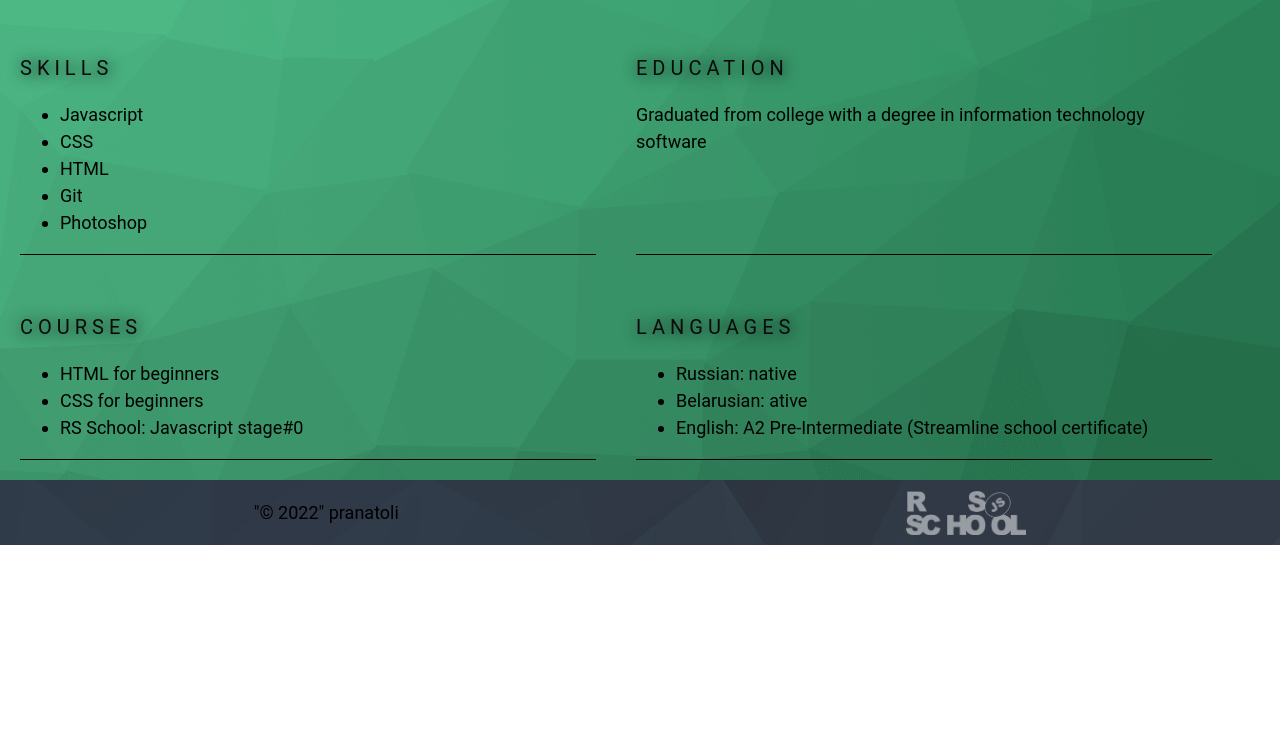
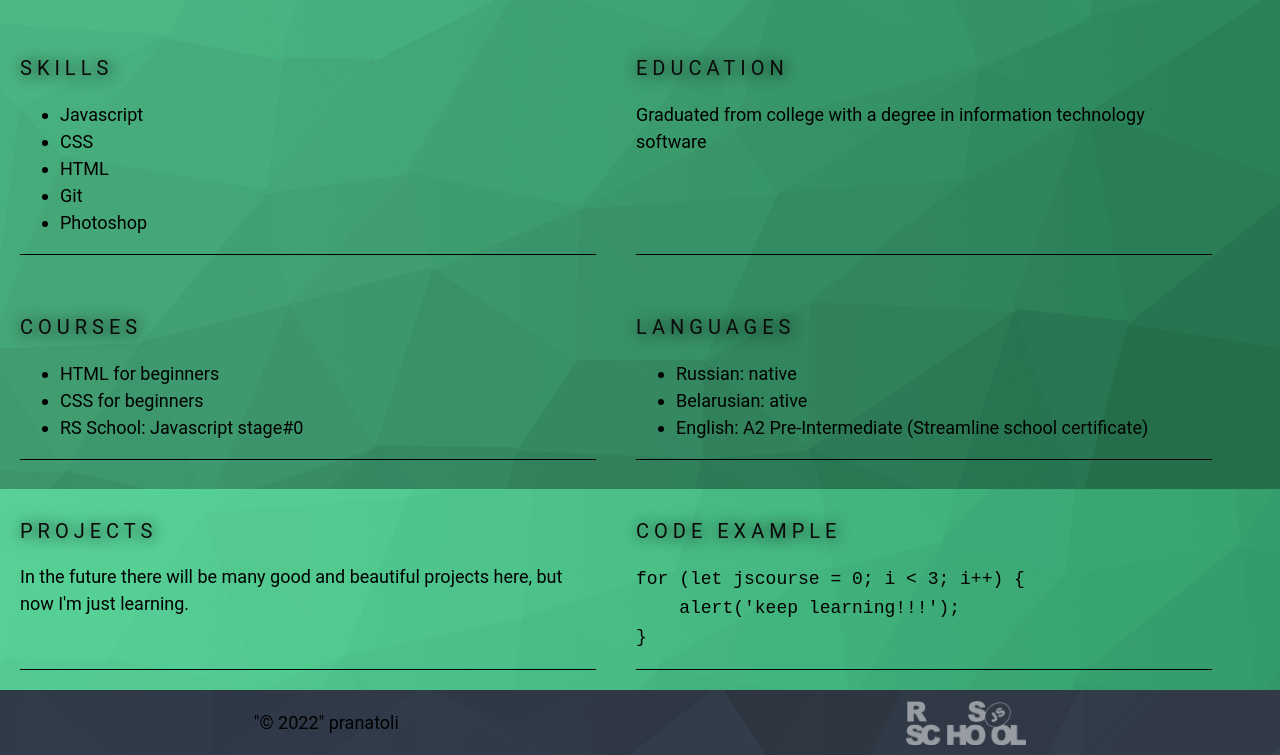
Before and after one commit to pranatoli/cv-2022Q2, a plain HTML site: page index.html in a window 1280 px wide. Shown: the part 591-1346 px from the top of the page. Before the commit the page ends 1136 px from the top, so only its background shows below. Drawn offline with Linux system fonts and the light colour scheme.

Commit message:
feat: add two select (project, code-example)

```diff
--- a/index.html
+++ b/index.html
@@ -82,7 +82,20 @@
                     <li>English: A2 Pre-Intermediate (Streamline school certificate)</li>
                 </ul>
             </section>
-
+            <section class="section" id="progects">
+                <h2 class="section-title">Projects</h2>
+                In the future there will be many good and beautiful projects here, but now I'm just learning.
+            </section>
+            <section class="section" id="examle-code">
+                <h2 class="section-title">Code example</h2>
+                <p>
+                    <code>
+                        for (let jscourse = 0; i < 3; i++) { <br>
+                        &nbsp  &nbsp alert('keep learning!!!');<br>
+                        }
+                    </code>
+                </p>
+            </section>
         </div>
     </main>
     <footer class="footer">
```
